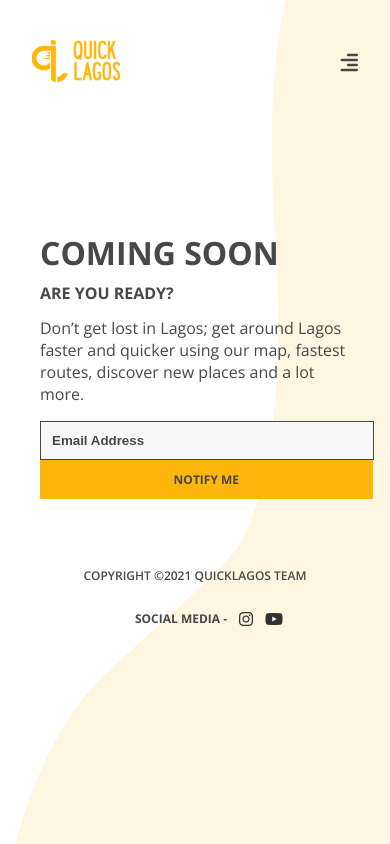
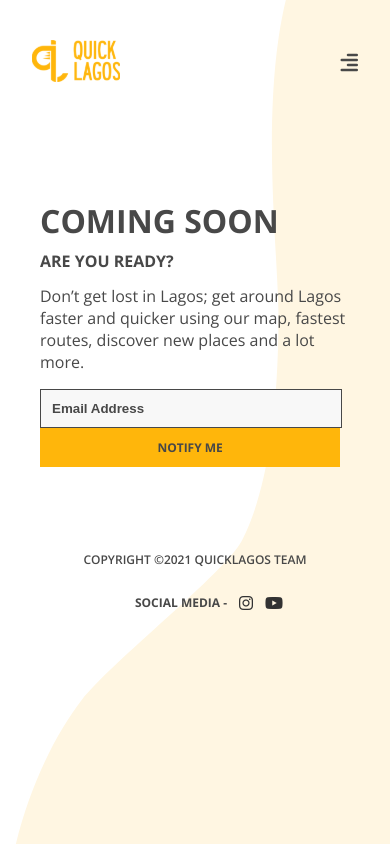
Before and after one commit to Quicklagos/coming-soon, a Vue app: page / in a window 390 px wide. Built offline with nearby package versions, Linux system fonts and the light colour scheme.

Commit message:
mobile responsive done

```diff
--- a/src/components/UI/BaseButton.vue
+++ b/src/components/UI/BaseButton.vue
@@ -1,5 +1,5 @@
 <template>
-    <button :class="mode">
+    <button>
         <slot></slot>
     </button>
 </template>
@@ -40,34 +40,29 @@ button:active {
         width: 105.2%;
     }
 }
-@media screen and (max-width: 375px){
-    button{
-        width: 108%;
-    }
-}
 @media screen and (max-width: 414px){
-    button{
-        width: 107.3%;
-    }
-}
-@media screen and (max-width: 375px){
     button{
         width: 108%;
     }
 }
 @media screen and (max-width: 375px){
     button{
-        width: 110%;
+        width: 109%;
     }
 }
-@media screen and (max-width: 375px){
+@media screen and (max-width: 360px){
     button{
-        width: 108.5%;
+        width: 109.5%;
     }
 }
 @media screen and (max-width: 320px){
     button{
-        width: 110%;
+        width: 111.5%;
+    }
+}
+@media screen and (max-width: 280px){
+    button{
+        width: 114%;
     }
 }
 
--- a/src/components/layout/Content.vue
+++ b/src/components/layout/Content.vue
@@ -3,7 +3,7 @@
       <section>
           <h3>COMING SOON</h3>
           <h4>ARE YOU READY?</h4>
-          <p>Don’t get lost in Lagos; get around Lagos faster and quicker using our map, fastest <br> routes, discover new places and a lot more.</p>
+          <p>Don’t get lost in Lagos; get around Lagos faster and quicker using our map, fastest routes, discover new places and a lot more.</p>
           <form @submit.prevent="">
               <input type="text" placeholder="Email Address">
               <base-button>NOTIFY ME</base-button>
@@ -28,7 +28,8 @@ export default {
 
 <style scoped>
 div{
-    padding: 2em;
+    padding-right: 2em !important;
+    padding-left: 2em;
     display: flex;
 }
 
@@ -77,6 +78,9 @@ input:focus{
 
 }
 @media screen and (max-width: 700px){
+    form{
+        padding-right: 2em !important;
+    }
     input{
         width: 100%;
     }
--- a/src/components/layout/TheFooter.vue
+++ b/src/components/layout/TheFooter.vue
@@ -27,7 +27,7 @@ footer{
     font-size: 12px;
     font-weight: 600;
     display: flex;
-    padding: 2em 1.5em 0 1.5em;
+    padding: 6em 1.5em 0 1.5em;
     justify-content: space-between;
     -webkit-box-pack: justify;
 }
```
